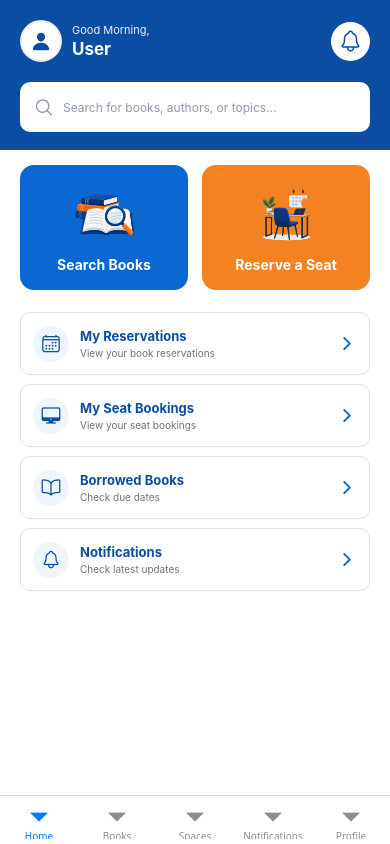
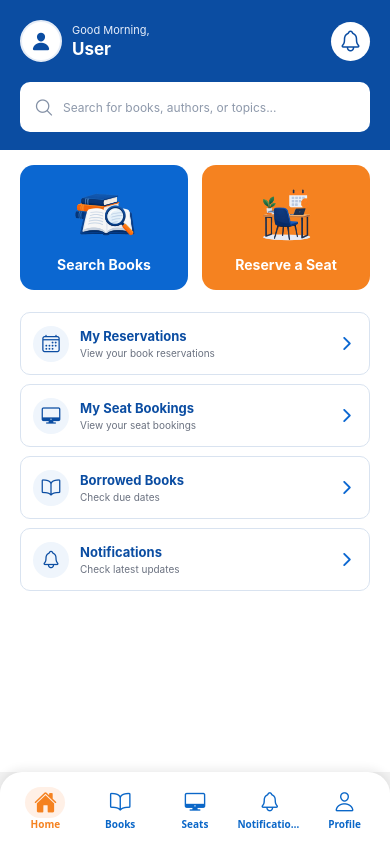
Before and after one commit to Tharushi111/Library-book-reservation-and-reading-room-seat-booking-app, a React Native app: screen /MainTabs in a window 390 px wide. Built offline with nearby package versions, Linux system fonts and the light colour scheme; no server answers.

Commit message:
Improve bottom navigation design and tab styling

```diff
--- a/src/navigation/BottomTabNavigator.tsx
+++ b/src/navigation/BottomTabNavigator.tsx
@@ -1,44 +1,297 @@
 import React from "react";
-import { createBottomTabNavigator } from "@react-navigation/bottom-tabs";
 
+import {
+  Platform,
+  StyleSheet,
+  View,
+} from "react-native";
+
+import {
+  createBottomTabNavigator,
+} from "@react-navigation/bottom-tabs";
+
+import {
+  Ionicons,
+} from "@expo/vector-icons";
+
+import {
+  BottomTabParamList,
+} from "./types";
+
+import { COLORS } from "../constants/colors";
+
+// MEMBER 1
+import HomeScreen from "../screens/home/HomeScreen";
+import NotificationsScreen from "../screens/notifications/NotificationsScreen";
+import ProfileScreen from "../screens/profile/ProfileScreen";
+
+// Temporary screens for other members.
+// Replace these later with their real screens.
 import PlaceholderScreen from "../screens/PlaceholderScreen";
-import { BottomTabParamList } from "./types";
-import HomeScreen from "../screens/home/HomeScreen";
-import ProfileScreen from "../screens/profile/ProfileScreen";
-import BookSearchScreen from "../screens/books/BookSearchScreen";
-import NotificationsScreen from "../screens/notifications/NotificationsScreen";
 
-const Tab = createBottomTabNavigator<BottomTabParamList>();
+const Tab =
+  createBottomTabNavigator<BottomTabParamList>();
+
+type TabName =
+  keyof BottomTabParamList;
+
+type IconName =
+  React.ComponentProps<
+    typeof Ionicons
+  >["name"];
+
+// =========================================================
+// ICONS
+// =========================================================
+
+const getTabIcon = (
+  routeName: TabName,
+  focused: boolean
+): IconName => {
+  switch (routeName) {
+    case "Home":
+      return focused
+        ? "home"
+        : "home-outline";
+
+    case "Books":
+      return focused
+        ? "book"
+        : "book-outline";
+
+    case "Spaces":
+      return focused
+        ? "desktop"
+        : "desktop-outline";
+
+    case "Notifications":
+      return focused
+        ? "notifications"
+        : "notifications-outline";
+
+    case "Profile":
+      return focused
+        ? "person"
+        : "person-outline";
+
+    default:
+      return "ellipse-outline";
+  }
+};
+
+// =========================================================
+// BOTTOM TAB NAVIGATOR
+// =========================================================
 
 export default function BottomTabNavigator() {
   return (
     <Tab.Navigator
-      screenOptions={{
+      initialRouteName="Home"
+      screenOptions={({ route }) => ({
         headerShown: false,
-      }}
+
+        tabBarHideOnKeyboard: true,
+
+        tabBarActiveTintColor:
+          COLORS.secondary,
+
+        tabBarInactiveTintColor:
+          "#0B67C8",
+
+        // ===============================================
+        // ICON
+        // ===============================================
+
+        tabBarIcon: ({
+          focused,
+          color,
+        }) => {
+          const iconName =
+            getTabIcon(
+              route.name,
+              focused
+            );
+
+          return (
+            <View
+              style={[
+                styles.iconWrapper,
+
+                focused &&
+                  styles.activeIconWrapper,
+              ]}
+            >
+              <Ionicons
+                name={iconName}
+                size={
+                  focused ? 23 : 22
+                }
+                color={color}
+              />
+            </View>
+          );
+        },
+
+        // ===============================================
+        // LABEL
+        // ===============================================
+
+        tabBarLabelStyle: {
+          fontSize: 10,
+          fontWeight: "700",
+
+          marginTop:
+            Platform.OS === "ios"
+              ? -2
+              : 1,
+
+          marginBottom:
+            Platform.OS === "ios"
+              ? 3
+              : 5,
+        },
+
+        // ===============================================
+        // TAB ITEM
+        // ===============================================
+
+        tabBarItemStyle: {
+          paddingTop: 7,
+        },
+
+        // ===============================================
+        // MAIN NAV BAR
+        // ===============================================
+
+        tabBarStyle: {
+          height:
+            Platform.OS === "ios"
+              ? 82
+              : 72,
+
+          backgroundColor:
+            COLORS.white,
+
+          borderTopWidth: 0,
+
+          paddingHorizontal: 8,
+
+          paddingTop: 4,
+
+          // Rounded top corners
+          borderTopLeftRadius: 22,
+          borderTopRightRadius: 22,
+
+          // Shadow - iOS
+          shadowColor: "#000",
+          shadowOffset: {
+            width: 0,
+            height: -3,
+          },
+          shadowOpacity: 0.08,
+          shadowRadius: 10,
+
+          // Shadow - Android
+          elevation: 12,
+        },
+      })}
     >
+      {/* =================================================
+          HOME - MEMBER 1
+      ================================================= */}
+
       <Tab.Screen
         name="Home"
         component={HomeScreen}
+        options={{
+          tabBarLabel: "Home",
+        }}
       />
 
-      <Tab.Screen name="Books">
-        {() => <PlaceholderScreen title="Books" />}
+      {/* =================================================
+          BOOKS - MEMBER 2
+      ================================================= */}
+
+      <Tab.Screen
+        name="Books"
+        options={{
+          tabBarLabel: "Books",
+        }}
+      >
+        {() => (
+          <PlaceholderScreen
+            title="Books"
+          />
+        )}
       </Tab.Screen>
 
-      <Tab.Screen name="Spaces">
-        {() => <PlaceholderScreen title="Study Spaces" />}
+      {/* =================================================
+          STUDY SPACES - MEMBER 3
+      ================================================= */}
+
+      <Tab.Screen
+        name="Spaces"
+        options={{
+          // Internal route remains "Spaces"
+          // but user sees "Seats"
+          tabBarLabel: "Seats",
+        }}
+      >
+        {() => (
+          <PlaceholderScreen
+            title="Seats"
+          />
+        )}
       </Tab.Screen>
+
+      {/* =================================================
+          NOTIFICATIONS - MEMBER 1
+      ================================================= */}
 
       <Tab.Screen
         name="Notifications"
-        component={NotificationsScreen}
+        component={
+          NotificationsScreen
+        }
+        options={{
+          tabBarLabel:
+            "Notifications",
+        }}
       />
+
+      {/* =================================================
+          PROFILE - MEMBER 1
+      ================================================= */}
 
       <Tab.Screen
         name="Profile"
         component={ProfileScreen}
+        options={{
+          tabBarLabel: "Profile",
+        }}
       />
     </Tab.Navigator>
   );
 }
+
+// =========================================================
+// STYLES
+// =========================================================
+
+const styles =
+  StyleSheet.create({
+    iconWrapper: {
+      width: 40,
+      height: 31,
+
+      borderRadius: 16,
+
+      alignItems: "center",
+      justifyContent: "center",
+    },
+
+    activeIconWrapper: {
+      backgroundColor:
+        "#FFF0E6",
+    },
+  });
```
